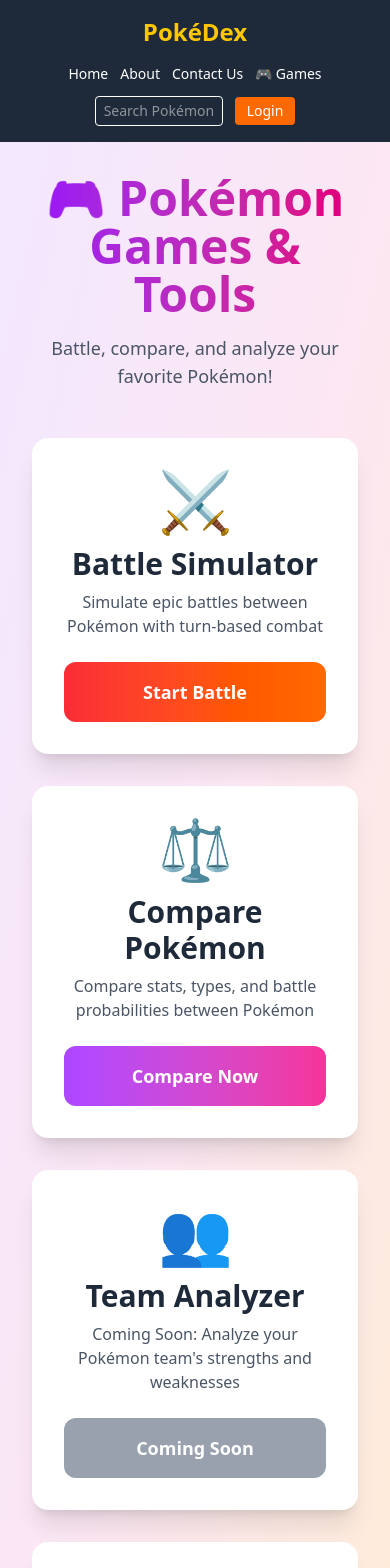
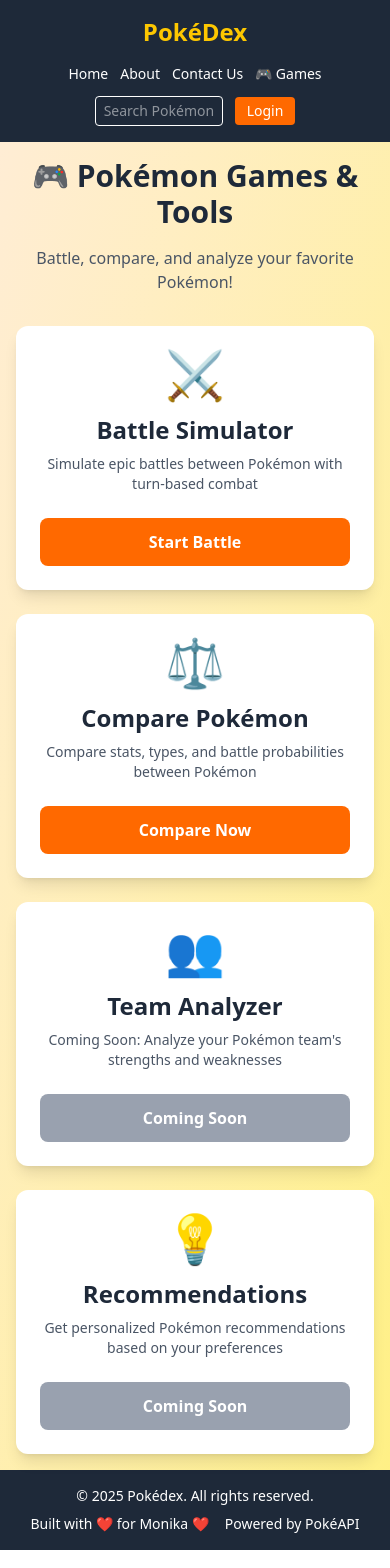
Before and after one commit to maliGhanshyam/pokedex-nextJs, a Next.js app in the folder client/: page /games in a window 390 px wide. Shown: the top 1568 px of the page. Built offline with nearby package versions, Linux system fonts and the light colour scheme; no server answers.

Commit message:
ui fix in games

```diff
--- a/client/src/app/games/page.tsx
+++ b/client/src/app/games/page.tsx
@@ -132,79 +132,79 @@
   };
 
   return (
-    <div className="min-h-screen bg-gradient-to-br from-purple-100 via-pink-100 to-orange-100 p-8">
+    <div className="min-h-screen bg-gradient-to-br from-orange-100 to-yellow-200 p-4 sm:p-8">
       <div className="max-w-6xl mx-auto">
-        <h1 className="text-5xl font-bold text-center mb-4 bg-gradient-to-r from-purple-600 to-pink-600 bg-clip-text text-transparent">
+        <h1 className="text-3xl sm:text-4xl md:text-5xl font-bold text-center mb-4 text-gray-800">
           🎮 Pokémon Games & Tools
         </h1>
-        <p className="text-center text-gray-600 mb-12 text-lg">
+        <p className="text-center text-gray-600 mb-8 sm:mb-12 text-base sm:text-lg">
           Battle, compare, and analyze your favorite Pokémon!
         </p>
 
-        <div className="grid grid-cols-1 md:grid-cols-2 gap-8">
+        <div className="grid grid-cols-1 md:grid-cols-2 gap-6 sm:gap-8">
           {/* Battle Card */}
-          <div className="bg-white rounded-2xl shadow-xl p-8 hover:shadow-2xl transition-all transform hover:scale-105">
+          <div className="bg-white rounded-xl sm:rounded-2xl shadow-lg sm:shadow-xl p-6 sm:p-8 hover:shadow-xl sm:hover:shadow-2xl transition-all transform hover:scale-105">
             <div className="text-center mb-6">
-              <div className="text-6xl mb-4">⚔️</div>
-              <h2 className="text-3xl font-bold text-gray-800 mb-2">Battle Simulator</h2>
-              <p className="text-gray-600">
+              <div className="text-5xl sm:text-6xl mb-4">⚔️</div>
+              <h2 className="text-2xl sm:text-3xl font-bold text-gray-800 mb-2">Battle Simulator</h2>
+              <p className="text-gray-600 text-sm sm:text-base">
                 Simulate epic battles between Pokémon with turn-based combat
               </p>
             </div>
             <button
               onClick={() => setShowBattleModal(true)}
-              className="w-full bg-gradient-to-r from-red-500 to-orange-500 text-white py-4 px-6 rounded-xl font-bold text-lg hover:from-red-600 hover:to-orange-600 transition-all transform hover:scale-105"
+              className="w-full bg-orange-500 text-white py-3 sm:py-4 px-6 rounded-lg sm:rounded-xl font-bold text-base sm:text-lg hover:bg-orange-600 transition-colors"
             >
               Start Battle
             </button>
           </div>
 
           {/* Compare Card */}
-          <div className="bg-white rounded-2xl shadow-xl p-8 hover:shadow-2xl transition-all transform hover:scale-105">
+          <div className="bg-white rounded-xl sm:rounded-2xl shadow-lg sm:shadow-xl p-6 sm:p-8 hover:shadow-xl sm:hover:shadow-2xl transition-all transform hover:scale-105">
             <div className="text-center mb-6">
-              <div className="text-6xl mb-4">⚖️</div>
-              <h2 className="text-3xl font-bold text-gray-800 mb-2">Compare Pokémon</h2>
-              <p className="text-gray-600">
+              <div className="text-5xl sm:text-6xl mb-4">⚖️</div>
+              <h2 className="text-2xl sm:text-3xl font-bold text-gray-800 mb-2">Compare Pokémon</h2>
+              <p className="text-gray-600 text-sm sm:text-base">
                 Compare stats, types, and battle probabilities between Pokémon
               </p>
             </div>
             <button
               onClick={() => setShowCompareModal(true)}
-              className="w-full bg-gradient-to-r from-purple-500 to-pink-500 text-white py-4 px-6 rounded-xl font-bold text-lg hover:from-purple-600 hover:to-pink-600 transition-all transform hover:scale-105"
+              className="w-full bg-orange-500 text-white py-3 sm:py-4 px-6 rounded-lg sm:rounded-xl font-bold text-base sm:text-lg hover:bg-orange-600 transition-colors"
             >
               Compare Now
             </button>
           </div>
 
           {/* Team Analyzer Card */}
-          <div className="bg-white rounded-2xl shadow-xl p-8 hover:shadow-2xl transition-all transform hover:scale-105">
+          <div className="bg-white rounded-xl sm:rounded-2xl shadow-lg sm:shadow-xl p-6 sm:p-8 hover:shadow-xl sm:hover:shadow-2xl transition-all transform hover:scale-105">
             <div className="text-center mb-6">
-              <div className="text-6xl mb-4">👥</div>
-              <h2 className="text-3xl font-bold text-gray-800 mb-2">Team Analyzer</h2>
-              <p className="text-gray-600">
+              <div className="text-5xl sm:text-6xl mb-4">👥</div>
+              <h2 className="text-2xl sm:text-3xl font-bold text-gray-800 mb-2">Team Analyzer</h2>
+              <p className="text-gray-600 text-sm sm:text-base">
                 Coming Soon: Analyze your Pokémon team's strengths and weaknesses
               </p>
             </div>
             <button
               disabled
-              className="w-full bg-gray-400 text-white py-4 px-6 rounded-xl font-bold text-lg cursor-not-allowed"
+              className="w-full bg-gray-400 text-white py-3 sm:py-4 px-6 rounded-lg sm:rounded-xl font-bold text-base sm:text-lg cursor-not-allowed"
             >
               Coming Soon
             </button>
           </div>
 
           {/* Recommendations Card */}
-          <div className="bg-white rounded-2xl shadow-xl p-8 hover:shadow-2xl transition-all transform hover:scale-105">
+          <div className="bg-white rounded-xl sm:rounded-2xl shadow-lg sm:shadow-xl p-6 sm:p-8 hover:shadow-xl sm:hover:shadow-2xl transition-all transform hover:scale-105">
             <div className="text-center mb-6">
-              <div className="text-6xl mb-4">💡</div>
-              <h2 className="text-3xl font-bold text-gray-800 mb-2">Recommendations</h2>
-              <p className="text-gray-600">
+              <div className="text-5xl sm:text-6xl mb-4">💡</div>
+              <h2 className="text-2xl sm:text-3xl font-bold text-gray-800 mb-2">Recommendations</h2>
+              <p className="text-gray-600 text-sm sm:text-base">
                 Get personalized Pokémon recommendations based on your preferences
               </p>
             </div>
             <button
               disabled
-              className="w-full bg-gray-400 text-white py-4 px-6 rounded-xl font-bold text-lg cursor-not-allowed"
+              className="w-full bg-gray-400 text-white py-3 sm:py-4 px-6 rounded-lg sm:rounded-xl font-bold text-base sm:text-lg cursor-not-allowed"
             >
               Coming Soon
             </button>
```
